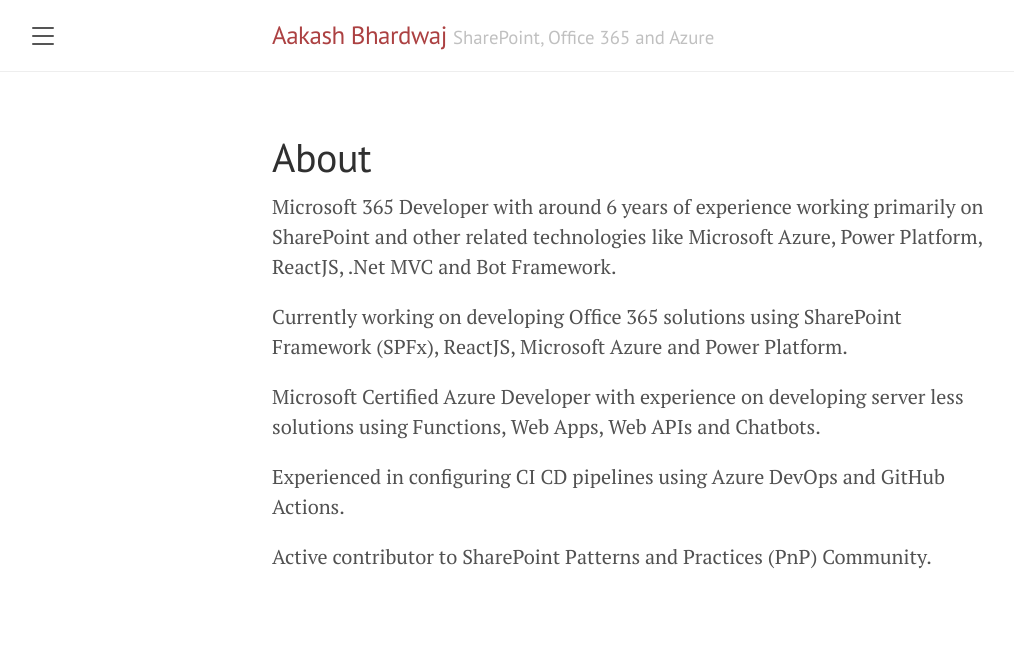
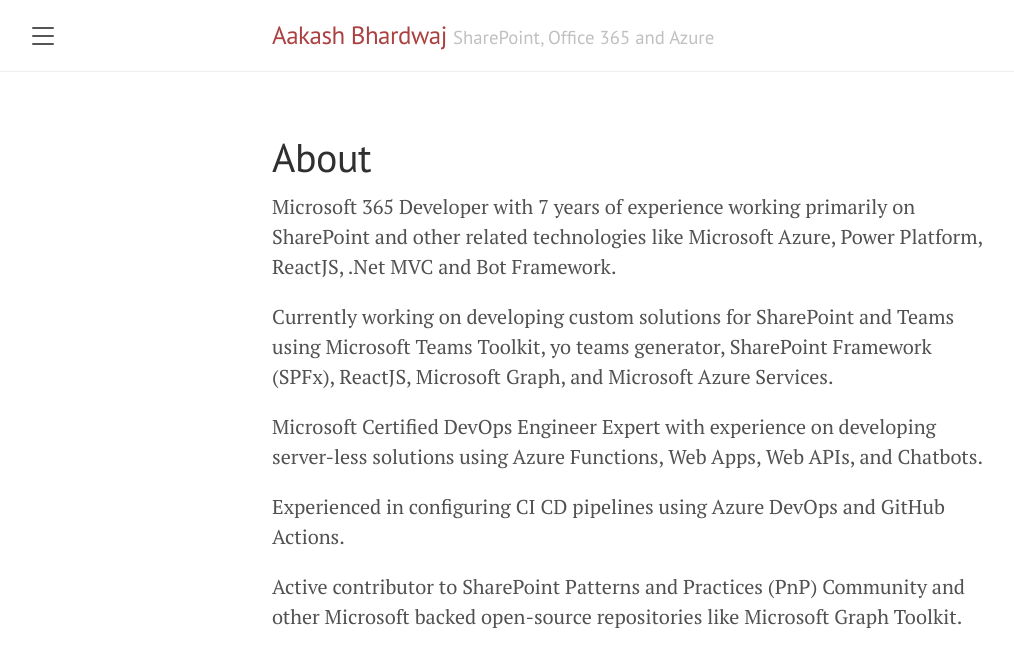
Before and after one commit to aakashbhardwaj619/aakashbhardwaj619.github.io, a Jekyll site: the page built from about/index.html, in a window 1280 px wide. Shown: the top 667 px of the page, without its empty margins (8-1022 px from the left). Built offline with Jekyll 4.4.1, drawn with Linux system fonts in a browser that asks for light colours.

Commit message:
Update index.html

```diff
--- a/about/index.html
+++ b/about/index.html
@@ -4,17 +4,17 @@
 ---
 
 <p>
-	Microsoft 365 Developer with around 6 years of experience working primarily on SharePoint and other related technologies like Microsoft Azure, Power Platform, ReactJS, .Net MVC and Bot Framework.
+	Microsoft 365 Developer with 7 years of experience working primarily on SharePoint and other related technologies like Microsoft Azure, Power Platform, ReactJS, .Net MVC and Bot Framework.
 </p>
 <p>
-	Currently working on developing Office 365 solutions using SharePoint Framework (SPFx), ReactJS, Microsoft Azure and Power Platform.
+	Currently working on developing custom solutions for SharePoint and Teams using Microsoft Teams Toolkit, yo teams generator, SharePoint Framework (SPFx), ReactJS, Microsoft Graph, and Microsoft Azure Services.
 </p>
 <p>
-	Microsoft Certified Azure Developer with experience on developing server less solutions using Functions, Web Apps, Web APIs and Chatbots.
+	Microsoft Certified DevOps Engineer Expert with experience on developing server-less solutions using Azure Functions, Web Apps, Web APIs, and Chatbots.
 </p>
 <p>
 	Experienced in configuring CI CD pipelines using Azure DevOps and GitHub Actions.
 </p>
 <p>
-	Active contributor to SharePoint Patterns and Practices (PnP) Community.
+	Active contributor to SharePoint Patterns and Practices (PnP) Community and other Microsoft backed open-source repositories like Microsoft Graph Toolkit.
 </p>
```
